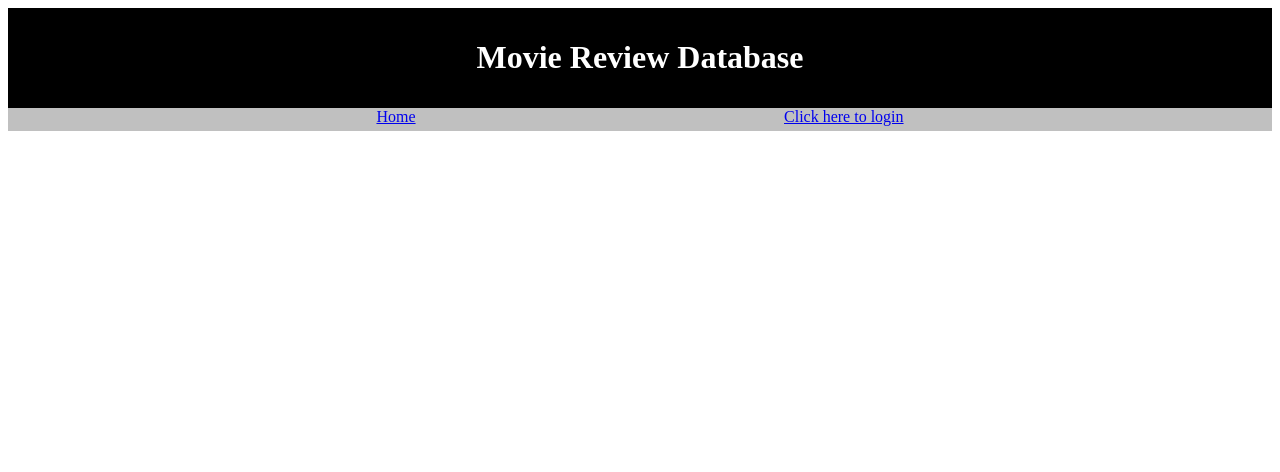
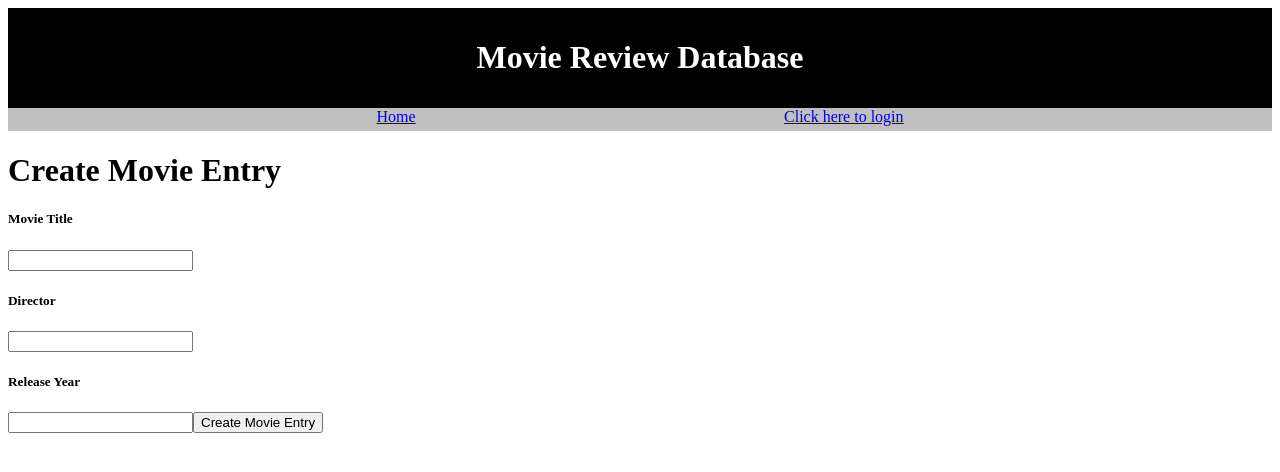
Before and after one commit to joegramstad/project_3, a React (Create React App) app: page /entry in a window 1280 px wide. Shown: the top 472 px of the page. Built offline with nearby package versions, Linux system fonts and the light colour scheme; no server answers.

Commit message:
user not logging in

```diff
--- a/routes/model/review.model.js
+++ b/routes/model/review.model.js
@@ -8,8 +8,8 @@ function createReview(review) {
     return ReviewModel.create(review);
 }
 
-function getReviewByEntryId(id) {
-    return ReviewModel.findById(id).exec();
+function getReviewByEntryId(entryID) {
+    return ReviewModel.findById(entryID).exec();
 }
 
 function deleteReview(id) {
--- a/routes/review.js
+++ b/routes/review.js
@@ -10,8 +10,8 @@ const entries = [
     {title: "The Godfather"},
 ];
 
-route.get('/', function(request, response) {
-    const id = request.body.id;
+route.get('/:id', function(request, response) {
+    const id = request.params.id
 
     return ReviewModel.getReviewByEntryId(id)
         .then(dbResponse => {
--- a/routes/schema/review.schema.js
+++ b/routes/schema/review.schema.js
@@ -2,7 +2,7 @@ const Schema = require('mongoose').Schema;
 
 const ReviewSchema = new Schema({
     text: String,
-    entry: String,
+    entryID: Number,
     creator: String,
     commentDate: {
         type: Date,
--- a/routes/user.js
+++ b/routes/user.js
@@ -36,7 +36,7 @@ router.post('/logout', function(request, response) {
         .status(200).send();
 })
 
-router.get('/isLoggedIn', function(request, response) {
+router.get('/isLoggedIn', auth_middleware, function(request, response) {
     return response.status(200).send({username: request.username});
 })
 
--- a/src/App.js
+++ b/src/App.js
@@ -18,7 +18,7 @@ function App() {
   const entryList = [];
   for (let entry of entries) {
     entryList.push(<div>
-      <a href={'entries/' + entry._id}><h1>{entry.title}</h1></a>
+      <a href={'entry/' + entry._id}><h1>{entry.title}</h1></a>
       <span> Director: {entry.director}</span>
       <span> Release Year: {entry.releaseYear}</span>
     </div>)
--- a/src/EntryCreate.jsx
+++ b/src/EntryCreate.jsx
@@ -5,44 +5,44 @@ import { useNavigate } from 'react-router';
 export default function EntryCreate(props) {
 
 
-    // const navigate = useNavigate();
-    // const [title, setTitle] = useState('');
-    // const [director, setDirector] = useState('');
-    // const [releaseYear, setYear] = useState('');
-    //
-    // function createEntry() {
-    //     Axios.post('/api/entries', {title, director, releaseYear})
-    //         .then(response => {
-    //             console.log("Created user");
-    //             console.log(response.data);
-    //             navigate('/');
-    //
-    //         })
-    //         .catch(error => console.log(error));
-    // }
-    //
-    // return (
-    //     <div>
-    //         <h1>Create Movie Entry</h1>
-    //         <h5>
-    //             Movie Title
-    //         </h5>
-    //         <input value={title} onChange={e => setTitle(e.target.value)} />
-    //         <h5>
-    //             Director
-    //         </h5>
-    //         <input value={director} onChange={e => setDirector(e.target.value)} />
-    //         <h5>
-    //             Release Year
-    //         </h5>
-    //         <input type={"number"} value={releaseYear} onChange={e => setYear(e.target.value)} />
-    //
-    //         <button onClick={createEntry}>
-    //             Create Movie Entry
-    //         </button>
-    //     </div>
-    //
-    // )
+    const navigate = useNavigate();
+    const [title, setTitle] = useState('');
+    const [director, setDirector] = useState('');
+    const [releaseYear, setYear] = useState('');
+
+    function createEntry() {
+        Axios.post('/api/entries', {title, director, releaseYear})
+            .then(response => {
+                console.log("Created user");
+                console.log(response.data);
+                navigate('/');
+
+            })
+            .catch(error => console.log(error));
+    }
+
+    return (
+        <div>
+            <h1>Create Movie Entry</h1>
+            <h5>
+                Movie Title
+            </h5>
+            <input value={title} onChange={e => setTitle(e.target.value)} />
+            <h5>
+                Director
+            </h5>
+            <input value={director} onChange={e => setDirector(e.target.value)} />
+            <h5>
+                Release Year
+            </h5>
+            <input type={"number"} value={releaseYear} onChange={e => setYear(e.target.value)} />
+
+            <button onClick={createEntry}>
+                Create Movie Entry
+            </button>
+        </div>
+
+    )
 
 
 }
--- a/src/EntryThread.jsx
+++ b/src/EntryThread.jsx
@@ -4,32 +4,56 @@ import { useParams } from 'react-router';
 
 
 export default function EntryThread(props) {
+    const params = useParams();
 
-    // const [home, setHome] = useState(undefined);
-    // const params = useParams();
-    //
-    // useEffect(() => {
-    //     Axios.get('/api/home/' + params.homeId)
-    //         .then(function(response) {
-    //             setHome(response.data);
-    //         })
-    // },[]);
-    //
-    // if (!home) {
-    //     return (<div>
-    //         Home loading...
-    //     </div>)
-    // }
-    //
-    // return (
-    //     <div>
-    //         <h1>
-    //             Address: {home.address}
-    //         </h1>
-    //         <h2>
-    //             Build Date: {home.builtDate}
-    //         </h2>
-    //     </div>
-    // )
+    const [title, setTitle] = useState('');
+    const [director, setDirector] = useState('');
+    const [releaseYear, setYear] = useState('');
+
+    const [reviews, setReviews] = useState([]);
+
+
+    useEffect(() => {
+        Axios.get('/api/entries/' + params.entryID)
+            .then(function(response) {
+                setTitle(response.data.title);
+                setDirector(response.data.director);
+                setYear(response.data.releaseYear);
+            })
+    },[]);
+
+    function getReviews() {
+        Axios.get('/api/reviews/' + params.entryID)
+            .then(function (response) {
+                setReviews(response.data);
+            })
+    }
+
+    useEffect(getReviews, []);
+
+    const reviewList = [];
+    if (reviews.length > 0) {
+        for (let review of reviews) {
+            reviewList.push(<div>
+                <h1>{review.creator}</h1>
+                <div> Review: {review.text}</div>
+            </div>)
+        }
+    }
+
+    return (
+        <div>
+            <h1>
+                Title: {title}
+            </h1>
+            <h2>
+                Director: {director}
+            </h2>
+            <h2>
+                Year: {releaseYear}
+            </h2>
+            <div> {reviewList} </div>
+        </div>
+    )
 
 }
--- a/src/NavBar.jsx
+++ b/src/NavBar.jsx
@@ -11,6 +11,7 @@ export default function NavBar(props) {
     const navigate = useNavigate();
 
     useEffect(function() {
+        console.log("checking login")
         Axios.get('/api/user/isLoggedIn')
             .then(response => setUsername(response.data.username))
             .catch(error => console.log("User is not logged in"));
@@ -24,7 +25,7 @@ export default function NavBar(props) {
             .catch(error => console.log("Error logging out"));
     }
 
-    if (username) {
+    if (username != null) {
         return (
             <div>
                 <div className='headerBox'>
@@ -33,16 +34,13 @@ export default function NavBar(props) {
                 <div className='navBar'>
                     <Link to={'/'}>Home</Link>
                     <Link to={'/entry'}>Create Entry</Link>
-                    <h1>
-                        {username} is logged in
-                        <button onClick={logout}>Logout</button>
-                    </h1>
+                    <div> {username} </div>
+                    <button onClick={logout}>Logout</button>
                 </div>
             </div>
         )
     }
 
-    // return (<a href='/login'><h1>Click here to login</h1></a>)
     return (
         <div>
             <div className='headerBox'>
--- a/src/index.js
+++ b/src/index.js
@@ -14,8 +14,8 @@ ReactDOM.render(
             <Routes>
                 <Route path={"/"} element={<App />}/>
                 <Route path={"/login"} element={<Login />} />
-                {/*<Route path={"/entry"} element={<EntryCreate />}/>*/}
-                {/*<Route path={"/entry/:entryID"} element={<EntryThread />} />*/}
+                <Route path={"/entry"} element={<EntryCreate />}/>
+                <Route path={"/entry/:entryID"} element={<EntryThread />} />
             </Routes>
         </BrowserRouter>
 
```
Also changed, not shown: routes/entry.js (+0 -7 lines).
